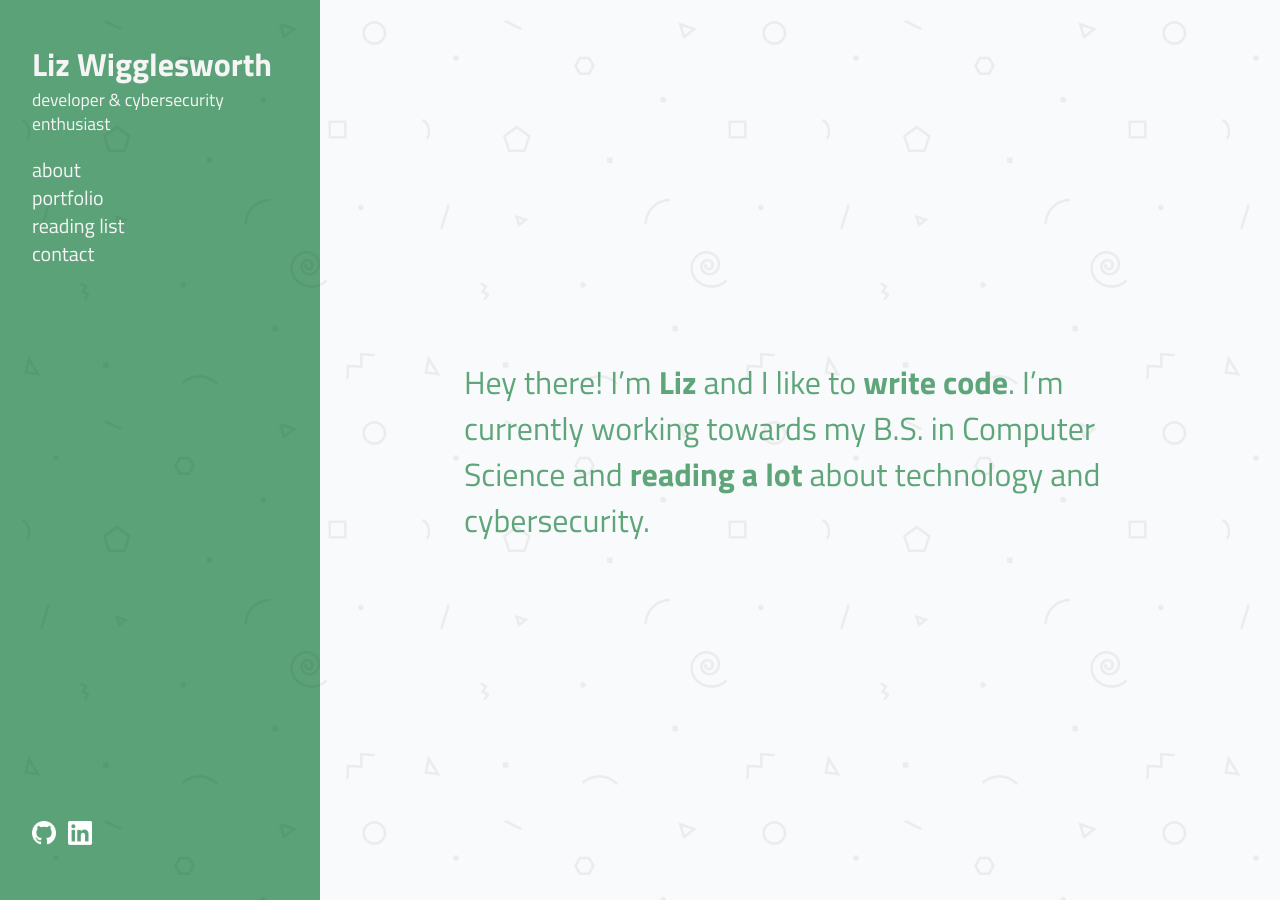
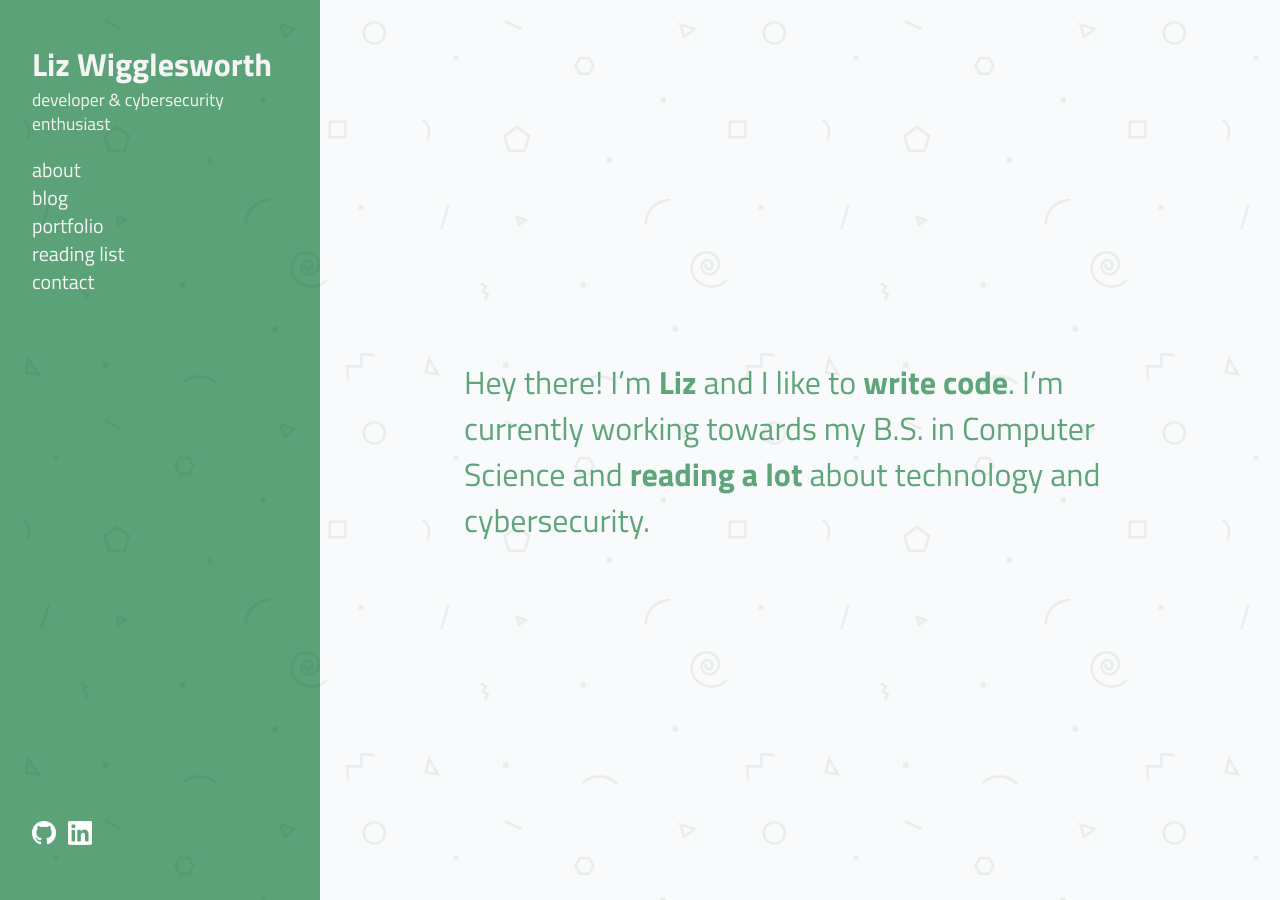
Before and after one commit to gh0staria/gh0staria.github.io, a Jekyll site: the page built from index.md, in a window 1280 px wide. Built offline with Jekyll 4.4.1, drawn with Linux system fonts in a browser that asks for light colours.

Commit message:
Show blog link in sidebar

```diff
--- a/_includes/sidebar.html
+++ b/_includes/sidebar.html
@@ -3,7 +3,7 @@
   <p class="tagline">developer & cybersecurity enthusiast</p>
   <ul class="sidebar-links">
     <li><a href="/about">about</a></li>
-    <!--<li><a href="/blog">blog</a></li>-->
+    <li><a href="/blog">blog</a></li>
     <li><a href="/portfolio">portfolio</a></li>
     <li><a href="/reading-list">reading list</a></li>
     <li><a href="/contact">contact</a></li>
```
